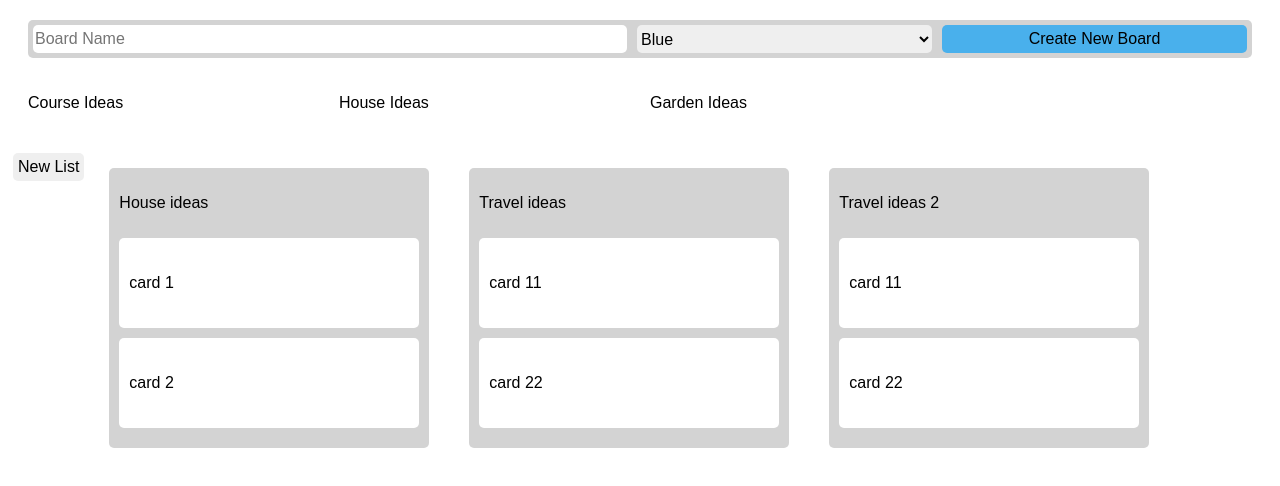
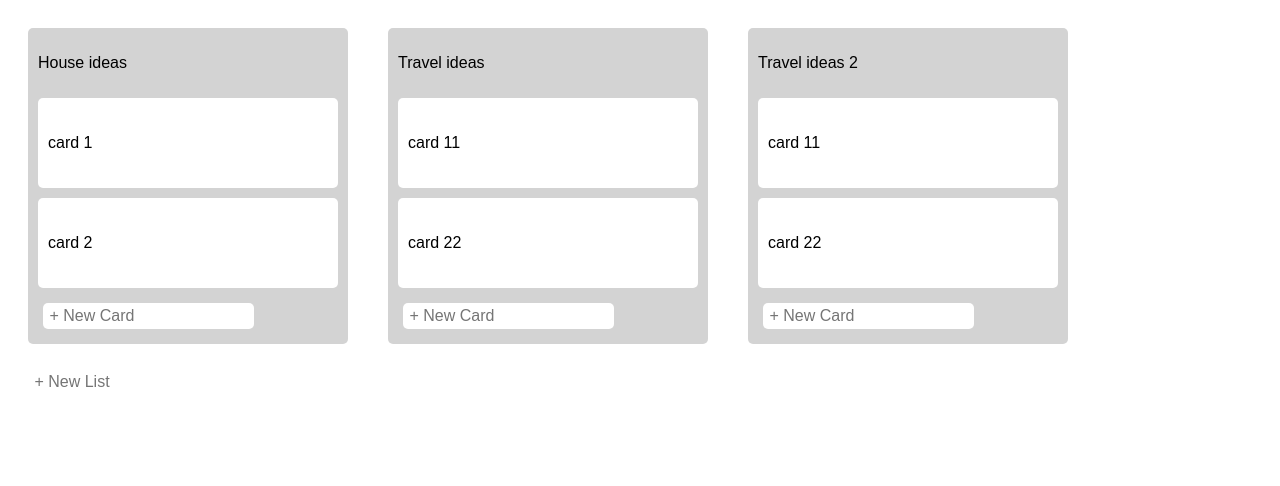
Before and after one commit to rosenkrans/react-firebase-trello, a React (Create React App) app: page /board in a window 1280 px wide. Shown: the top 486 px of the page. Built offline with nearby package versions, Linux system fonts and the light colour scheme.

Commit message:
added routes

```diff
--- a/package.json
+++ b/package.json
@@ -9,6 +9,7 @@
     "prop-types": "^15.7.2",
     "react": "^16.12.0",
     "react-dom": "^16.12.0",
+    "react-router-dom": "^5.1.2",
     "react-scripts": "3.3.0"
   },
   "scripts": {
--- a/src/App.js
+++ b/src/App.js
@@ -1,9 +1,10 @@
 import React from 'react';
-// import logo from './logo.svg';
 import './App.css';
 import Board from './components/Board';
 import data from './sampleData';
 import Home from './components/pages/Home';
+import { BrowserRouter, Route, Switch } from 'react-router-dom';
+import PageNotFound from './components/pages/PageNotFound';
 
 class App extends React.Component{
   state = {
@@ -18,9 +19,22 @@ class App extends React.Component{
   render() {
     return (
       <div>
-        <Home boards={this.state.boards}
-        createNewBoard={this.createNewBoard} />
-        <Board />
+        <BrowserRouter>
+          <Switch>
+            <Route exact path='/'
+              render={() => (
+                <Home
+                  boards={this.state.boards}
+                  createNewBoard={this.createNewBoard}
+                />
+              )}
+            />
+            <Route path='/board' component={Board} />
+            <Route component={PageNotFound} />
+            {/*
+            <Board /> */}
+          </Switch>
+        </BrowserRouter>
       </div>
     );
   }
--- a/src/components/Board.js
+++ b/src/components/Board.js
@@ -9,19 +9,38 @@ class Board extends React.Component{
   componentDidMount() {
     this.setState({ currentLists: data.lists })
   }
-  createNewList = () => {
+
+  addBoardInput = React.createRef()
+
+  createNewList = (e) => {
+    e.preventDefault()
+    // console.log(this.addBoardInput.current.value)
     const list = {
       id: Math.random(),
-      title: "My amazing list",
+      title: this.addBoardInput.current.value,
       board: 300,
-      createdAt: new Date()
+      createdAt: new Date(),
+      cards: [
+        {
+          id: 1,
+          text: 'Card 1'
+        },
+        {
+          id: 2,
+          text: 'Card 2'
         }
+      ]
+    }
+    if(list.title) {
       this.setState({ currentLists: [...this.state.currentLists, list]})
+    }
+    this.addBoardInput.current.value = ''
   }
   render(){
     return(
+      <div>
         <div className="lists-wrapper">
-        <button onClick={this.createNewList}>New List</button>
+
           {Object.keys(this.state.currentLists).map(key => (
             <List
             key = {this.state.currentLists[key].id}
@@ -29,6 +48,19 @@ class Board extends React.Component{
           ))}
 
         </div>
+
+        <form
+        onSubmit={this.createNewList}
+        className='new-list-wrapper'
+        >
+          <input
+            type='text'
+            ref={this.addBoardInput}
+            name='name'
+            placeholder=' + New List'
+          />
+        </form>
+      </div>
     )
   }
 }
--- a/src/components/CreateBoardForm.js
+++ b/src/components/CreateBoardForm.js
@@ -48,8 +48,8 @@ class CreateBoardForm extends React.Component {
   }
 }
 
-// CreateBoardForm.propTypes = {
-
-// }
+CreateBoardForm.propTypes = {
+  createNewBoard: PropTypes.func.isRequired
+}
 
 export default CreateBoardForm;
--- a/src/components/List.js
+++ b/src/components/List.js
@@ -3,6 +3,25 @@ import Card from './Card';
 import PropTypes from 'prop-types';
 
 class List extends React.Component {
+  state = {
+    currentCards: []
+  }
+  nameInput = React.createRef()
+  createNewCard = (e) => {
+    e.preventDefault()
+    const card = {
+      text: this.nameInput.current.value,
+      listId: 'abc123',
+      labels: [],
+      createdAt: new Date()
+    }
+    if(card.text) {
+      this.setState({ currentCards: [...this.state.currentCards, card]
+      })
+    }
+    this.nameInput.current.value = ''
+    console.log('new card added ' + card.text);
+  }
   render() {
     return(
       <div className='list'>
@@ -15,7 +34,16 @@ class List extends React.Component {
           key={key}
           data={this.props.list.cards[key]} />
         ))}
+      <form
+      onSubmit={this.createNewCard}
+      className="new-card-wrapper">
 
+        <input
+        type='text'
+        ref={this.nameInput}
+        name='name'
+        placeholder=' + New Card' />
+      </form>
       </div>
     )
   }
--- /dev/null
+++ b/src/components/pages/PageNotFound.js
@@ -0,0 +1,9 @@
+import React from 'react';
+
+const PageNotFound = () => (
+  <div>
+    <h3>Page Not Found</h3>
+  </div>
+)
+
+export default PageNotFound;
```
Also changed, not shown: 1 other file (tests, documents, lock files or other folders). Lines whose indentation alone changed are shown as unchanged.
